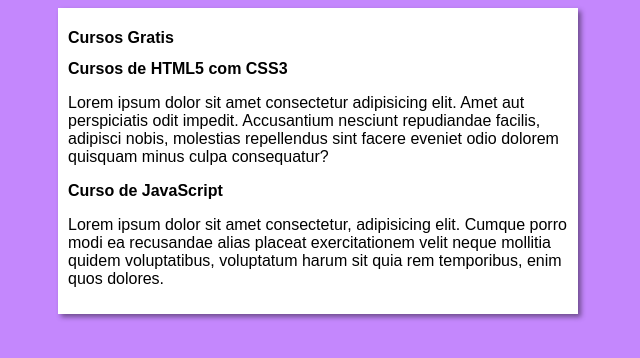
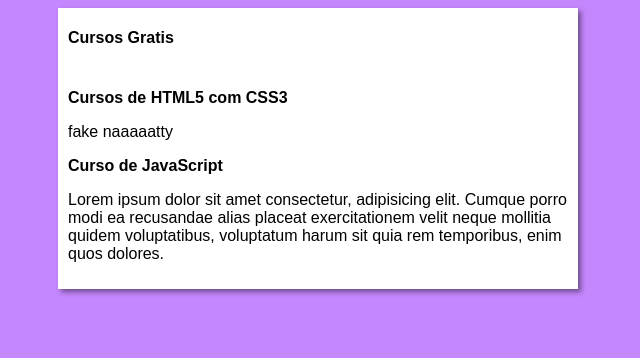
Before and after one commit to Kaliedy/projeto-site, a plain HTML site: page index.html in a window 1280 px wide. Shown: the whole page, without its empty margins (322-962 px from the left). Drawn offline with Linux system fonts and the light colour scheme.

Commit message:
julia mané

```diff
--- a/index.html
+++ b/index.html
@@ -10,10 +10,11 @@
     <main>
         <header>
             <h1>Cursos Gratis</h1>
+            <img src="imagens/" alt="">
         </header>
         <article>
             <h2>Cursos de HTML5 com CSS3</h2>
-            <p>Lorem ipsum dolor sit amet consectetur adipisicing elit. Amet aut perspiciatis odit impedit. Accusantium nesciunt repudiandae facilis, adipisci nobis, molestias repellendus sint facere eveniet odio dolorem quisquam minus culpa consequatur?</p>
+            <p>fake naaaaatty</p>
         </article>
         <article>
             <h2>Curso de JavaScript</h2>
```
